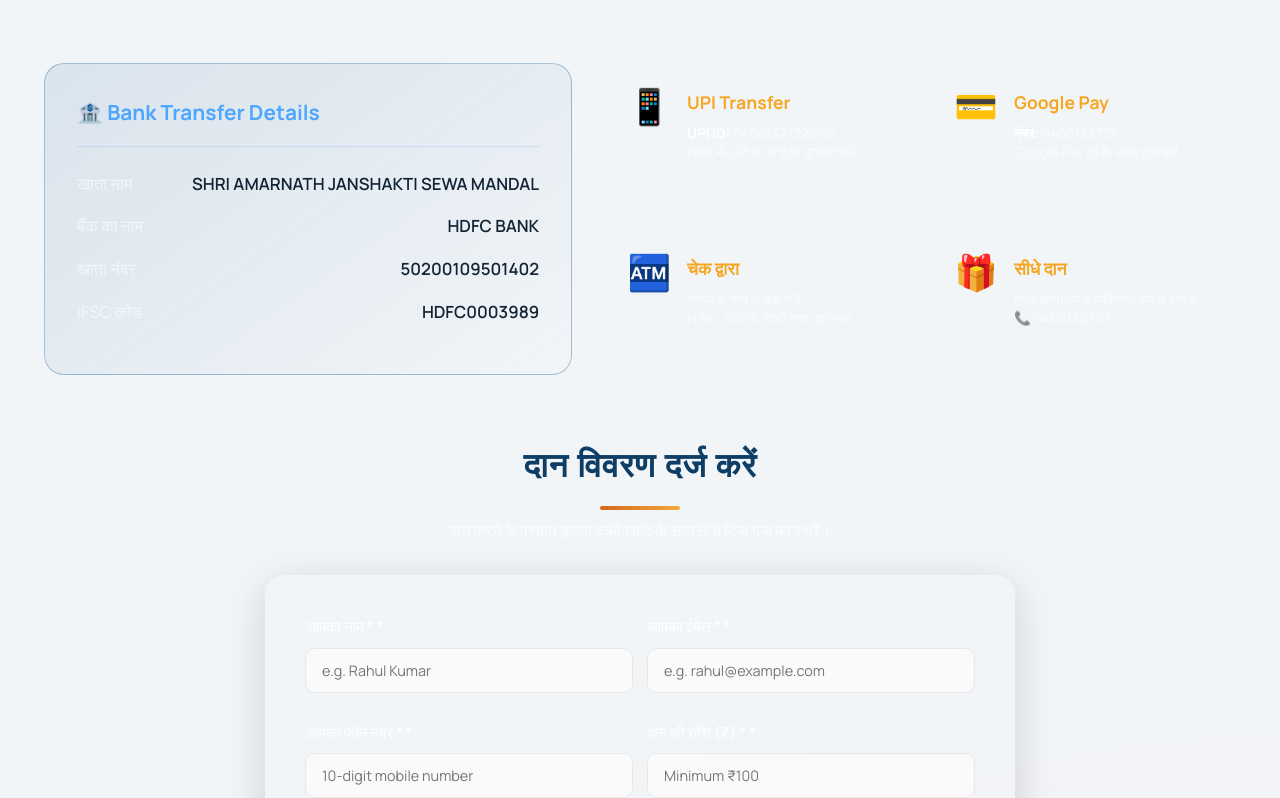
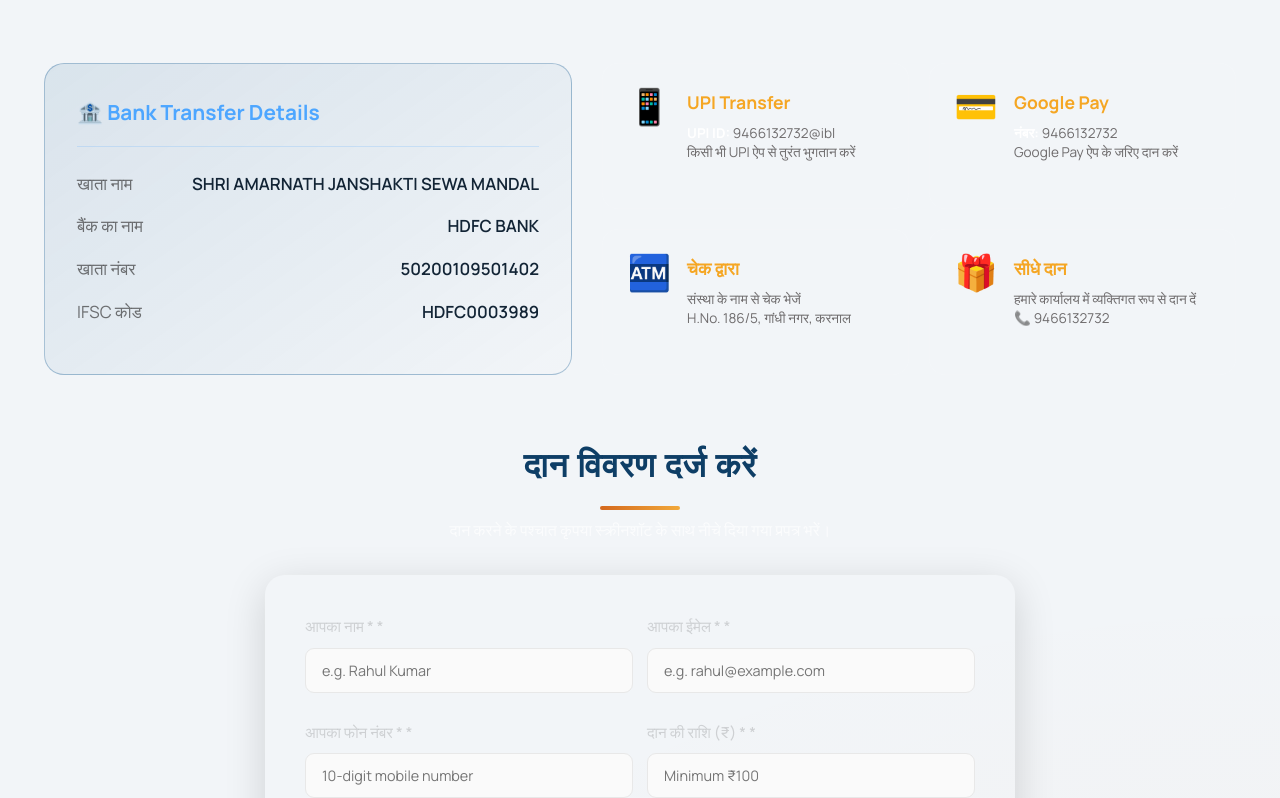
Before and after one commit to PranshulCSE/Shri_Amarnath_Janshakti_Website, a React (Vite) app in the folder frontend/: page /donation in a window 1280 px wide. Shown: the part 2042-2840 px from the top of the page. Built offline with nearby package versions, Linux system fonts and the light colour scheme; no server answers.

Commit message:
Updating Color Codes!!

```diff
--- a/frontend/src/pages/Donations/DonationPage.css
+++ b/frontend/src/pages/Donations/DonationPage.css
@@ -12,7 +12,7 @@
   display: block;
   margin-bottom: 8px;
   font-weight: 500;
-  color: rgba(255,255,255,0.9);
+  color:rgba(0,0,0,0.15);
   font-size: 0.95rem;
 }
 
@@ -215,7 +215,7 @@
 
 .bank-details span {
   font-weight: 400;
-  color: rgba(255,255,255,0.6);
+  color: rgba(28, 26, 26, 0.6);
 }
 
 .digital-grid {
@@ -253,7 +253,7 @@
 .digital-card p {
   margin: 0;
   font-size: 0.85rem;
-  color: rgba(255,255,255,0.6);
+  color: rgba(24, 16, 16, 0.6);
   line-height: 1.4;
 }
 
```
